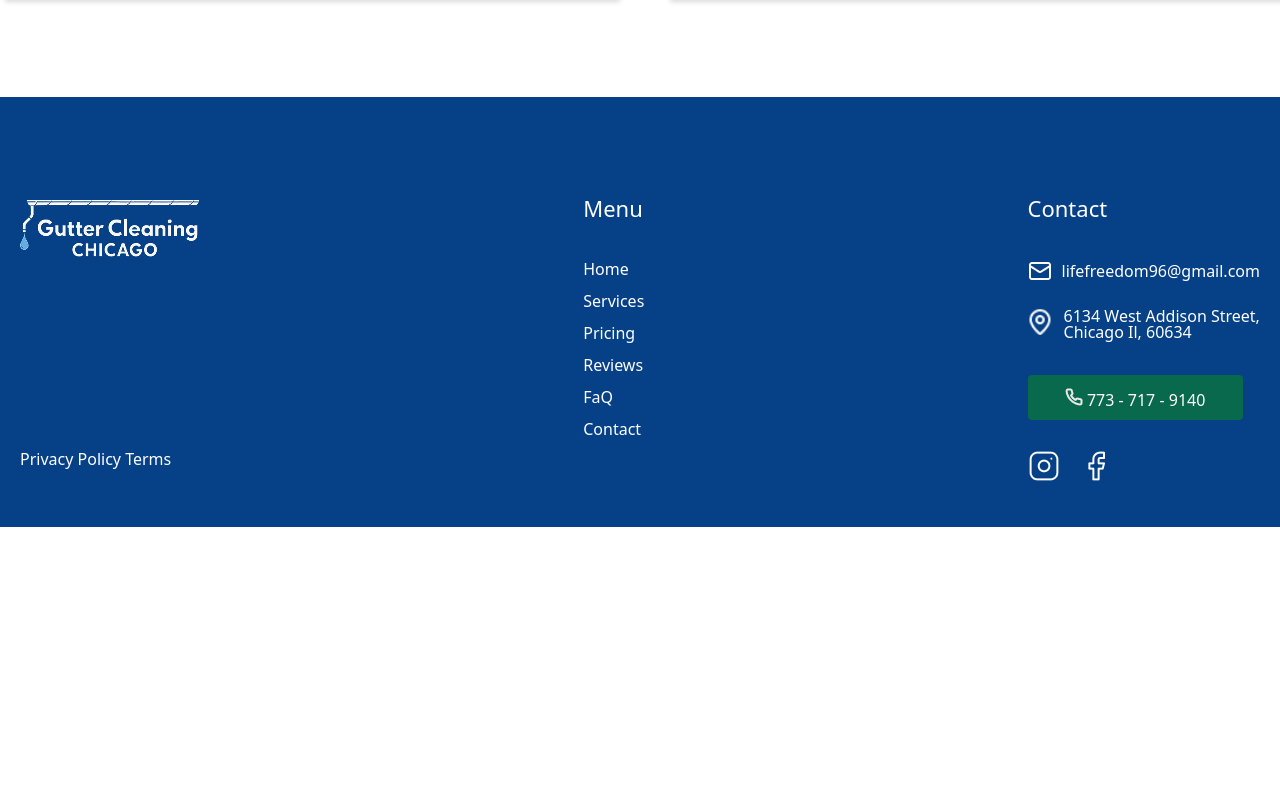
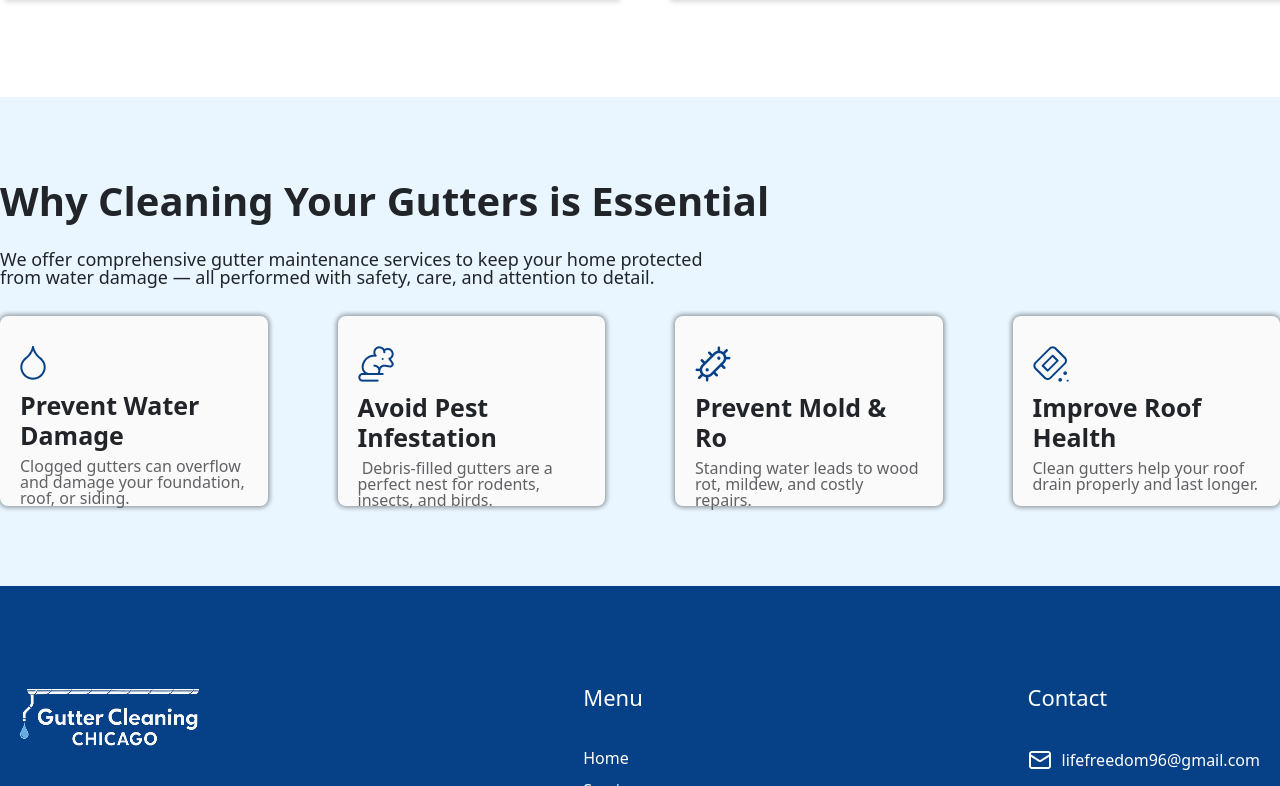
Before and after one commit to Th1STSay/cleaning, a website: page src/index.html in a window 1280 px wide. Shown: the part 1864-2650 px from the top of the page. Before the commit the page ends 2391 px from the top, so only its background shows below. Drawn offline with nearby package versions, Linux system fonts and the light colour scheme; files that its build step writes are made by us from their sources.

Commit message:
add why-section change form-block

```diff
--- /dev/null
+++ b/src/components/_why-section.html
@@ -0,0 +1,73 @@
+<section class="why">
+
+    <div class="why__content width-container">
+
+        <div class="why__content-text">
+            <h2>
+                Why Cleaning Your Gutters is Essential
+            </h2>
+            <p>
+                We offer comprehensive gutter maintenance services
+                to keep your home protected <br>from water damage —
+                all performed with safety, care, and attention to detail.
+            </p>
+        </div>
+
+        <div class="why__content-cards">
+            <div class="why__content-cards-card1">
+                <div class="why__content-cards-card1-icon">
+                    <img src="../img/Vector.png" alt="drop of wster">
+                </div>
+                <div class="why__content-cards-card1-text">
+                    <h3>
+                        Prevent Water Damage
+                    </h3>
+                    <p>
+                        Clogged gutters can overflow and damage your foundation, roof, or siding.
+                    </p>
+                </div>
+            </div>
+            <div class="why__content-cards-card2">
+                <div class="why__content-cards-card2-icon">
+                    <img src="../img/Group.png" alt="rat">
+                </div>
+                <div class="why__content-cards-card2-text">
+                    <h3>
+                        Avoid Pest Infestation
+                    </h3>
+                    <p>
+                         Debris-filled gutters are a perfect nest for rodents, insects, and birds.
+                    </p>
+                </div>
+            </div>
+            <div class="why__content-cards-card3">
+                <div class="why__content-cards-card3-icon">
+                    <img src="../img/Vector (1).png" alt="bacterium">
+                </div>
+                <div class="why__content-cards-card3-text">
+                    <h3>
+                        Prevent Mold & Ro
+                    </h3>
+                    <p>
+                        Standing water leads to wood rot, mildew, and costly repairs.
+                    </p>
+                </div>
+            </div>
+            <div class="why__content-cards-card4">
+                <div class="why__content-cards-card4-icon">
+                    <img src="../img/Group (1).png" alt="soap-bar">
+                </div>
+                <div class="why__content-cards-card4-text">
+                    <h3>
+                        Improve Roof Health
+                    </h3>
+                    <p>
+                        Clean gutters help your roof drain properly and last longer.
+                    </p>
+                </div>
+            </div>
+        </div>
+
+    </div>
+
+</section>
--- a/src/index.html
+++ b/src/index.html
@@ -21,6 +21,7 @@
     @@include("components/_hero-section.html")
     @@include("components/_form-block.html")
     @@include("components/_services.html")
+    @@include("components/_why-section.html")
 
 
     </main>
--- a/src/sass/components/_form-block.scss
+++ b/src/sass/components/_form-block.scss
@@ -19,6 +19,9 @@
         left: 50%;
         transform: translate(-50%, -50%);
         z-index: 999;
+        box-shadow: 0px 0px 4px 2px rgba(0,0,0,0.35);
+        -webkit-box-shadow: 0px 0px 4px 2px rgba(0,0,0,0.35);
+        -moz-box-shadow: 0px 0px 4px 2px rgba(0,0,0,0.35);
 
         &-text{
             h1{
--- /dev/null
+++ b/src/sass/components/_why-section.scss
@@ -0,0 +1,119 @@
+.why{
+    display: flex;
+    justify-content: center;
+    background-color: #e9f6ff;
+
+    &__content{
+        padding-top: 80px;
+        padding-bottom: 80px;
+
+        &-text{
+            h2{
+                font-weight: 700;
+                font-size: 40px;
+                padding-bottom: 25px;
+            }
+            p{
+                font-weight: 400;
+                font-size: 18px;
+                padding-bottom: 30px;
+            }
+        }
+
+        &-cards{
+            display: flex;
+            flex-direction: row;
+            gap: 70px;
+            height: 190px;
+
+            h3{
+                font-weight: 600;
+                font-size: 25px;
+                padding-bottom: 8px;
+            }
+            p{
+                font-weight: 400;
+                font-size: 16px;
+                color: #616265;
+            }
+
+            &-card1{
+                background-color: #fafafa;
+                display: flex;
+                flex-direction: column;
+                padding-top: 30px;
+                padding-bottom: 30px;
+                padding-left: 20px;
+                padding-right: 20px;
+                width: 410px;
+                border-radius: 8px;
+                box-shadow: 0px 0px 4px 2px rgba(0,0,0,0.35);
+                -webkit-box-shadow: 0px 0px 4px 2px rgba(0,0,0,0.35);
+                -moz-box-shadow: 0px 0px 4px 2px rgba(0,0,0,0.35);
+
+                &-icon{
+                    padding-bottom: 8px;
+                }
+            }
+
+            &-card2{
+                background-color: #fafafa;
+                display: flex;
+                flex-direction: column;
+                padding-top: 30px;
+                padding-bottom: 30px;
+                padding-left: 20px;
+                padding-right: 20px;
+                width: 410px;
+                border-radius: 8px;
+                box-shadow: 0px 0px 4px 2px rgba(0,0,0,0.35);
+                -webkit-box-shadow: 0px 0px 4px 2px rgba(0,0,0,0.35);
+                -moz-box-shadow: 0px 0px 4px 2px rgba(0,0,0,0.35);
+
+                &-icon{
+                    padding-bottom: 8px;
+
+                }
+            }
+
+            &-card3{
+                background-color: #fafafa;
+                display: flex;
+                flex-direction: column;
+                padding-top: 30px;
+                padding-bottom: 30px;
+                padding-left: 20px;
+                padding-right: 20px;
+                width: 410px;
+                border-radius: 8px;
+                box-shadow: 0px 0px 4px 2px rgba(0,0,0,0.35);
+                -webkit-box-shadow: 0px 0px 4px 2px rgba(0,0,0,0.35);
+                -moz-box-shadow: 0px 0px 4px 2px rgba(0,0,0,0.35);
+
+                &-icon{
+                    padding-bottom: 8px;
+
+                }
+            }
+
+            &-card4{
+                background-color: #fafafa;
+                display: flex;
+                flex-direction: column;
+                padding-top: 30px;
+                padding-bottom: 30px;
+                padding-left: 20px;
+                padding-right: 20px;
+                width: 410px;
+                border-radius: 8px;
+                box-shadow: 0px 0px 4px 2px rgba(0,0,0,0.35);
+                -webkit-box-shadow: 0px 0px 4px 2px rgba(0,0,0,0.35);
+                -moz-box-shadow: 0px 0px 4px 2px rgba(0,0,0,0.35);
+                &-icon{
+                    padding-bottom: 8px;
+
+                }
+            }
+        }
+    }
+}
--- a/src/sass/style.scss
+++ b/src/sass/style.scss
@@ -19,3 +19,4 @@
 @import "components/hero-section";
 @import "components/form-block";
 @import "components/services";
+@import "components/why-section";
```
Also changed, not shown: src/img/Group (1).png (added), src/img/Group.png (added), src/img/Vector (1).png (added), src/img/Vector.png (added).
